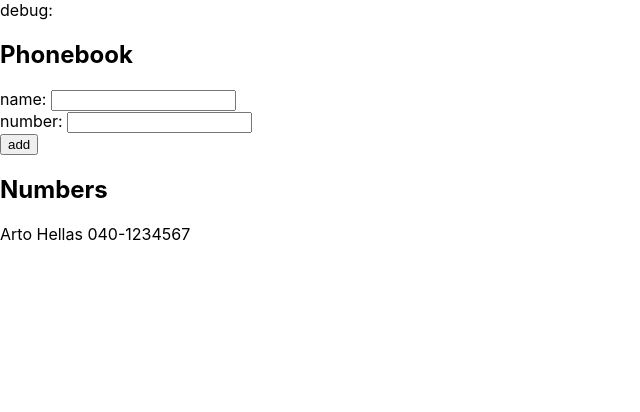
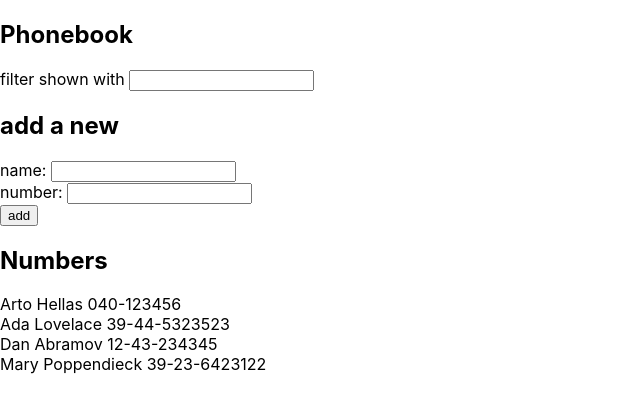
Before and after one commit to Iledius/FSO-ilari, a React (Create React App) app in the folder osa2/puhelinluettelo/: page / in a window 1280 px wide. Shown: the top 412 px of the page, without its empty margins (0-640 px from the left). Built offline with nearby package versions, Linux system fonts and the light colour scheme.

Commit message:
Tehtävä 2.8 tehty

```diff
--- a/osa2/puhelinluettelo/src/App.js
+++ b/osa2/puhelinluettelo/src/App.js
@@ -9,23 +9,29 @@
 }
 
 const App = () => {
-  const [ persons, setPersons ] = useState([
-    { name: 'Arto Hellas',
-      number: '040-1234567'}
+
+  const [persons, setPersons] = useState([
+    { name: 'Arto Hellas', number: '040-123456' },
+    { name: 'Ada Lovelace', number: '39-44-5323523' },
+    { name: 'Dan Abramov', number: '12-43-234345' },
+    { name: 'Mary Poppendieck', number: '39-23-6423122' }
   ])
+
   const [ newName, setNewName ] = useState('')
   const [ newNumber, setNewNumber] = useState('')
+  const [ filterName, setFilterName] = useState('')
+
+
+  const personsToShow = persons.filter(person => person.name.includes(filterName))
 
   const addPerson = (event) =>{
     event.preventDefault()
-
     const personObject = {
       name: newName,
       number: newNumber
     }
-    const exists =
-    persons.filter(person=>person.name===newName)
 
+    const exists = persons.filter(person=>person.name===newName)
     if(!exists.length)
       setPersons(persons.concat(personObject))
     else
@@ -43,29 +49,36 @@
     setNewNumber(event.target.value)
   }
 
+  const handleFilterChange = (event) => {
+    setFilterName(event.target.value)
+  }
+
   return (
     <div>
-      <div>debug: {newName}</div>
         <h2>Phonebook</h2>
           <form onSubmit={addPerson}>
             <div>
-          name: <input value={newName}
-          onChange={handleNameChange}
-          />
-        </div>
-        <div>number: <input value={newNumber}
-         onChange={handleNumberChange}
-         />
+              filter shown with <input value={filterName}
+              onChange={handleFilterChange}/>
             </div>
             <div>
+            <h2>add a new</h2>
+              name: <input value={newName}
+              onChange={handleNameChange}/>
+            </div>
 
+            <div>
+              number: <input value={newNumber}
+              onChange={handleNumberChange}/>
+            </div>
+            <div>
               <button type="submit">add
               </button>
             </div>
           </form>
           <h2>Numbers</h2>
           <div>
-      {persons.map(person =>
+          {personsToShow.map(person =>
               <Person
               key={person.name}
               name={person.name}
```
Lines whose indentation alone changed are shown as unchanged.
